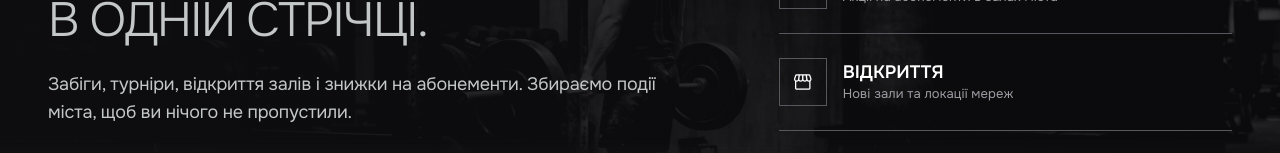
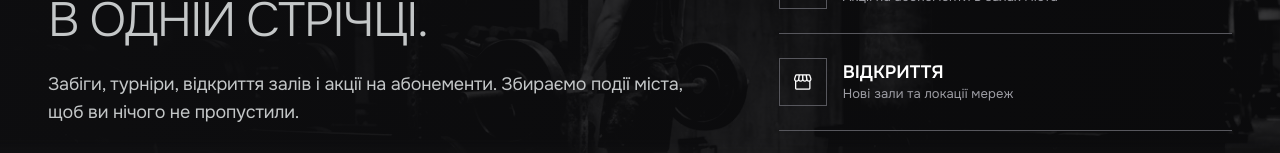
Before and after one commit to Samost-back/Gymeri, a Next.js app in the folder frontend/: page /news in a window 1280 px wide. Shown: the part 338-491 px from the top of the page. Built offline with nearby package versions, Linux system fonts and the light colour scheme.

Commit message:
docs(frontend): say promos instead of discounts on the news page
The catalog now speaks of promos, so the news page uses the same word.

```diff
--- a/frontend/src/app/news/page.tsx
+++ b/frontend/src/app/news/page.tsx
@@ -4,8 +4,8 @@ import { NewsFeed, NewsTopics } from "@/modules/news";
 import { PageHero, PageMain } from "@/shared/ui";
 
 export const metadata: Metadata = {
-  title: "Новини спорту Луцька — події та знижки залів · Gymeri",
-  description: "Спортивні події Луцька: забіги, турніри, відкриття залів і знижки на абонементи.",
+  title: "Новини спорту Луцька — події та акції залів · Gymeri",
+  description: "Спортивні події Луцька: забіги, турніри, відкриття залів і акції на абонементи.",
 };
 
 export default function NewsPage() {
@@ -14,7 +14,7 @@ export default function NewsPage() {
       <PageHero
         title="Спортивний Луцьк"
         accent="в одній стрічці."
-        lead="Забіги, турніри, відкриття залів і знижки на абонементи. Збираємо події міста, щоб ви нічого не пропустили."
+        lead="Забіги, турніри, відкриття залів і акції на абонементи. Збираємо події міста, щоб ви нічого не пропустили."
         photoFocus="85% center"
         aside={<NewsTopics />}
       />
```
